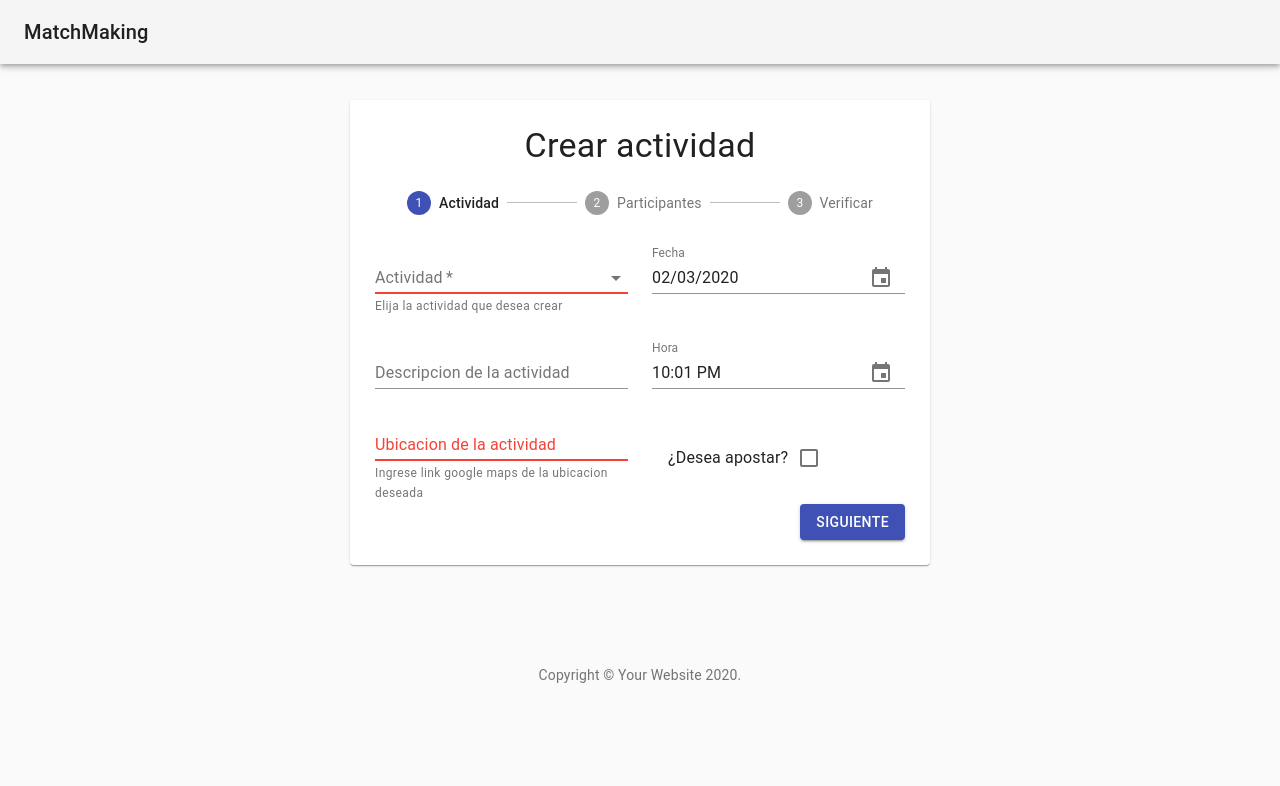
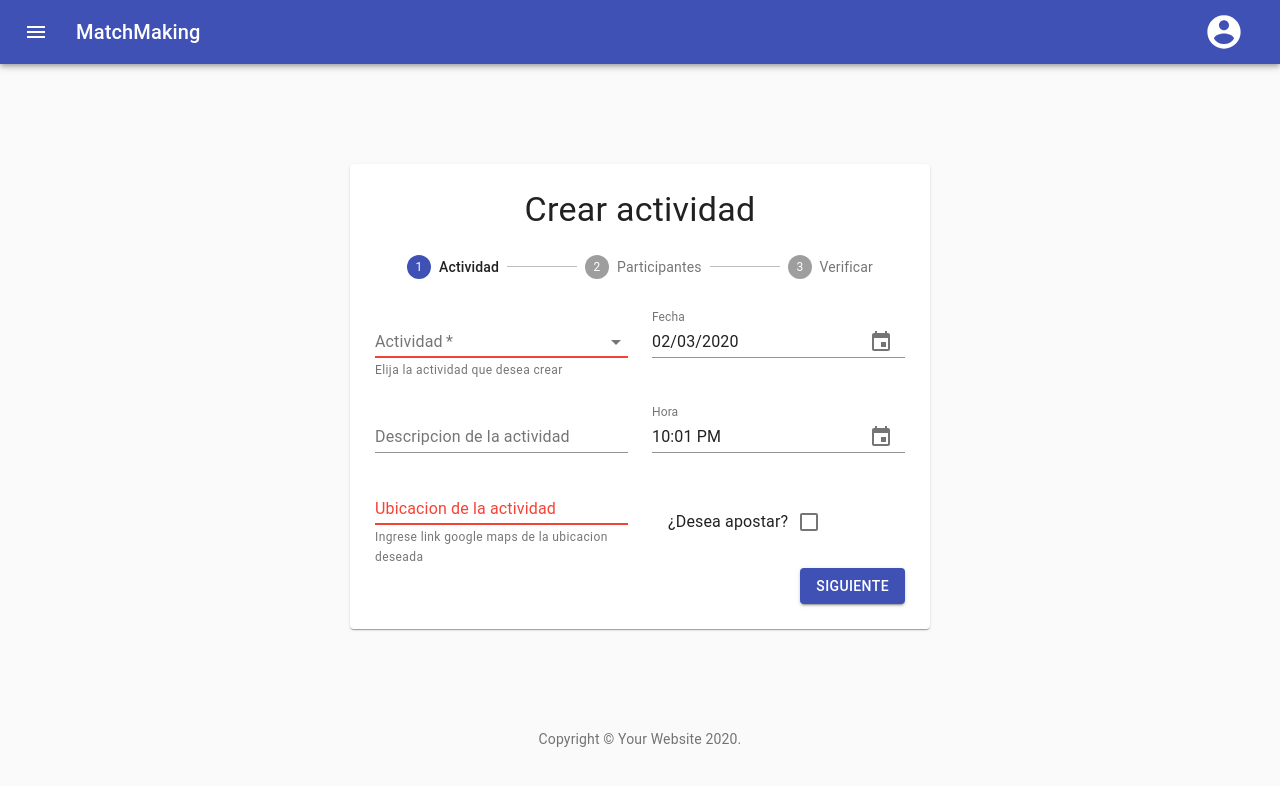
Before and after one commit to IETI-Starsoft/Matchmaking-Frontend, a React (Create React App) app: page /crear-match in a window 1280 px wide. Shown: the top 786 px of the page. Built offline with nearby package versions, Linux system fonts and the light colour scheme.

Commit message:
:sparkles: Adding NavBar

```diff
--- a/src/components/crear_actividad/createActivity.js
+++ b/src/components/crear_actividad/createActivity.js
@@ -1,8 +1,6 @@
 import React from 'react';
 import CssBaseline from '@material-ui/core/CssBaseline';
 import moment from "moment";
-import AppBar from '@material-ui/core/AppBar';
-import Toolbar from '@material-ui/core/Toolbar';
 import Paper from '@material-ui/core/Paper';
 import Stepper from '@material-ui/core/Stepper';
 import Step from '@material-ui/core/Step';
@@ -14,6 +12,8 @@ import { ChooseActivity } from './chooseActivity';
 import { Participants } from './participants';
 import {Verify} from './verify';
 import './createActivity.css'
+import Menu from "../menu/NavBar";
+
 
 export class CreateActivity extends React.Component{
 
@@ -60,13 +60,7 @@ export class CreateActivity extends React.Component{
         return (
             <React.Fragment>
             <CssBaseline />
-            <AppBar position="absolute" color="default" className="appBar">
-              <Toolbar>
-                <Typography variant="h6" color="inherit" noWrap>
-                  MatchMaking
-                </Typography>
-              </Toolbar>
-            </AppBar>
+            <Menu />
             <main className="layout">
               <Paper className="paper">
                 <Typography component="h1" variant="h4" align="center">
```
